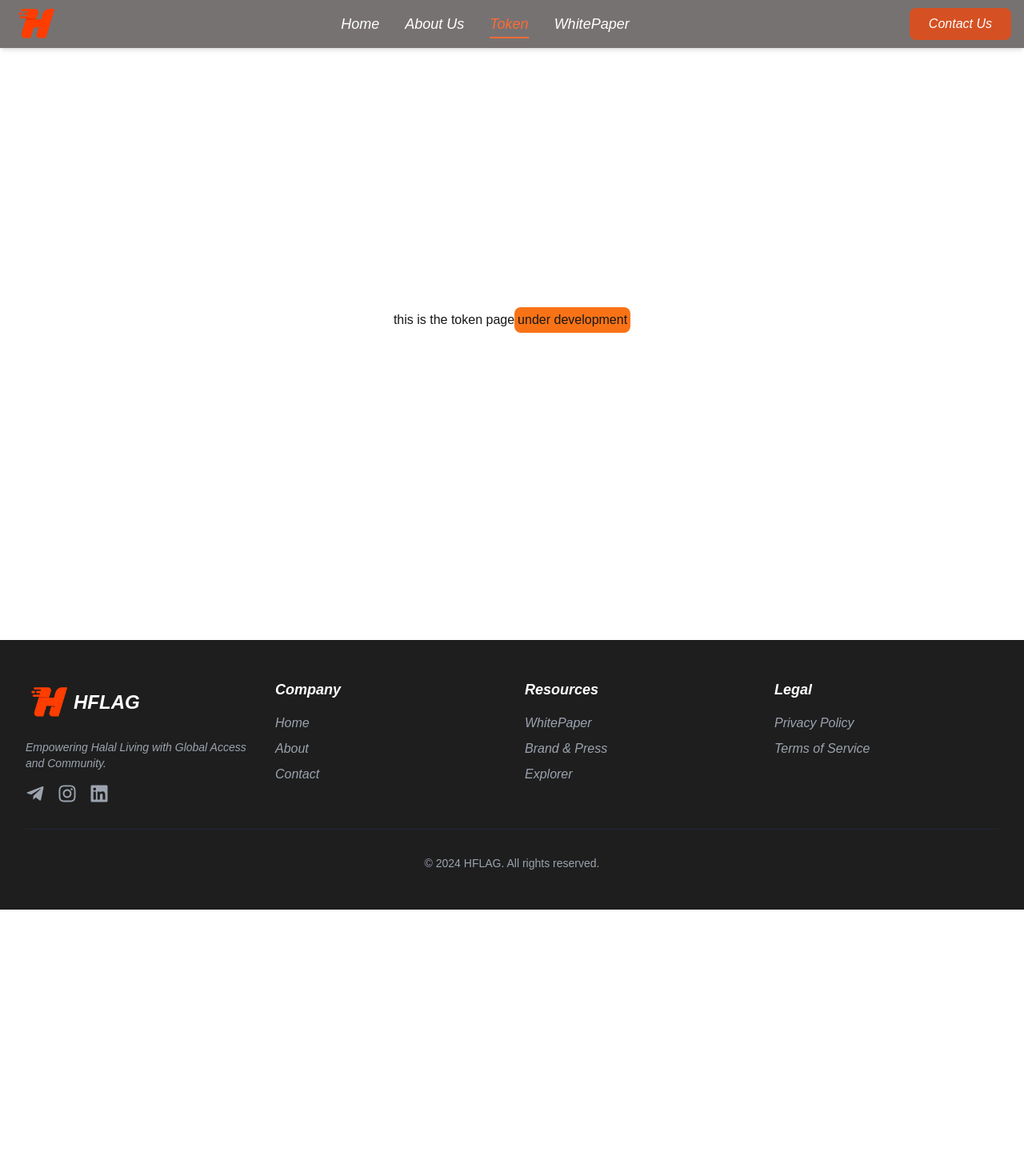
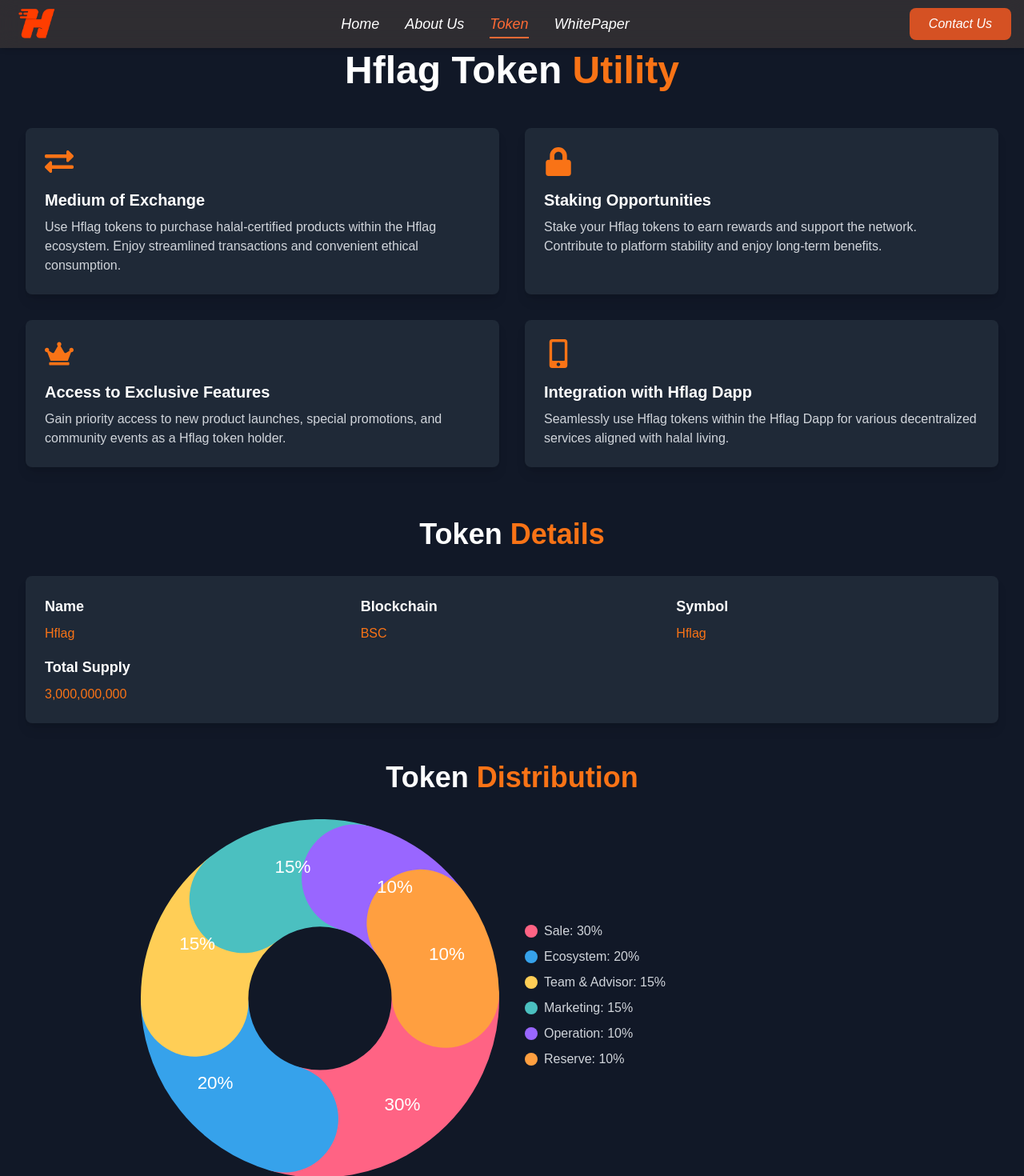
Before and after one commit to Souravhere/hflag, a Next.js app: page /token in a window 1280 px wide. Shown: the top 1470 px of the page at 80% size. Before the commit the page ends 1137 px from the top, so only its background shows below. Built offline with nearby package versions, Linux system fonts and the light colour scheme.

Commit message:
token page content added

```diff
--- a/package.json
+++ b/package.json
@@ -16,6 +16,7 @@
     "react-dom": "^18",
     "react-icons": "^5.3.0",
     "react-intersection-observer": "^9.13.1",
+    "react-minimal-pie-chart": "^8.4.0",
     "tailwind-merge": "^2.5.2"
   },
   "devDependencies": {
--- a/src/app/token/page.tsx
+++ b/src/app/token/page.tsx
@@ -1,11 +1,153 @@
+'use client'
+
 import React from 'react'
+import { motion } from 'framer-motion'
+import { useInView } from 'react-intersection-observer'
+import { FaExchangeAlt, FaLock, FaCrown, FaMobileAlt } from 'react-icons/fa'
+import { PieChart } from 'react-minimal-pie-chart'
 
-function page() {
+const tokenUtilities = [
+  {
+    icon: FaExchangeAlt,
+    title: 'Medium of Exchange',
+    description: 'Use Hflag tokens to purchase halal-certified products within the Hflag ecosystem. Enjoy streamlined transactions and convenient ethical consumption.',
+  },
+  {
+    icon: FaLock,
+    title: 'Staking Opportunities',
+    description: 'Stake your Hflag tokens to earn rewards and support the network. Contribute to platform stability and enjoy long-term benefits.',
+  },
+  {
+    icon: FaCrown,
+    title: 'Access to Exclusive Features',
+    description: 'Gain priority access to new product launches, special promotions, and community events as a Hflag token holder.',
+  },
+  {
+    icon: FaMobileAlt,
+    title: 'Integration with Hflag Dapp',
+    description: 'Seamlessly use Hflag tokens within the Hflag Dapp for various decentralized services aligned with halal living.',
+  },
+]
+
+const tokenDistribution = [
+  { title: 'Sale', value: 30, color: '#FF6384' },
+  { title: 'Ecosystem', value: 20, color: '#36A2EB' },
+  { title: 'Team & Advisor', value: 15, color: '#FFCE56' },
+  { title: 'Marketing', value: 15, color: '#4BC0C0' },
+  { title: 'Operation', value: 10, color: '#9966FF' },
+  { title: 'Reserve', value: 10, color: '#FF9F40' },
+]
+
+export default function page() {
+  const [ref, inView] = useInView({
+    triggerOnce: true,
+    threshold: 0.1,
+  })
+
+  const containerVariants = {
+    hidden: { opacity: 0 },
+    visible: {
+      opacity: 1,
+      transition: {
+        staggerChildren: 0.2,
+      },
+    },
+  }
+
+  const itemVariants = {
+    hidden: { y: 20, opacity: 0 },
+    visible: {
+      y: 0,
+      opacity: 1,
+      transition: {
+        type: 'spring',
+        stiffness: 100,
+      },
+    },
+  }
+
   return (
-    <div className='w-full h-screen flex items-center justify-center'>
-        this is the token page <span className='bg-orange-500 p-1 rounded-lg'>under development</span>
-    </div>
+    <motion.div
+      ref={ref}
+      initial="hidden"
+      animate={inView ? 'visible' : 'hidden'}
+      variants={containerVariants}
+      className="min-h-screen bg-gray-900 text-white py-16 px-4 sm:px-6 lg:px-8"
+    >
+      <div className="max-w-7xl mx-auto">
+        <motion.h1 variants={itemVariants} className="text-4xl md:text-5xl font-bold text-center mb-12">
+          Hflag Token <span className="text-orange-500">Utility</span>
+        </motion.h1>
+
+        <motion.div variants={itemVariants} className="grid grid-cols-1 md:grid-cols-2 gap-8 mb-16">
+          {tokenUtilities.map((utility, index) => (
+            <motion.div
+              key={index}
+              variants={itemVariants}
+              className="bg-gray-800 rounded-lg p-6 shadow-lg hover:shadow-xl transition-shadow duration-300"
+            >
+              <utility.icon className="text-4xl text-orange-500 mb-4" />
+              <h2 className="text-xl font-semibold mb-2">{utility.title}</h2>
+              <p className="text-gray-300">{utility.description}</p>
+            </motion.div>
+          ))}
+        </motion.div>
+
+        <motion.h2 variants={itemVariants} className="text-3xl md:text-4xl font-bold text-center mb-8">
+          Token <span className="text-orange-500">Details</span>
+        </motion.h2>
+
+        <motion.div variants={itemVariants} className="bg-gray-800 rounded-lg p-6 shadow-lg mb-12">
+          <div className="grid grid-cols-1 md:grid-cols-2 lg:grid-cols-3 gap-4">
+            <div>
+              <h3 className="text-lg font-semibold mb-2">Name</h3>
+              <p className="text-orange-500">Hflag</p>
+            </div>
+            <div>
+              <h3 className="text-lg font-semibold mb-2">Blockchain</h3>
+              <p className="text-orange-500">BSC</p>
+            </div>
+            <div>
+              <h3 className="text-lg font-semibold mb-2">Symbol</h3>
+              <p className="text-orange-500">Hflag</p>
+            </div>
+            <div>
+              <h3 className="text-lg font-semibold mb-2">Total Supply</h3>
+              <p className="text-orange-500">3,000,000,000</p>
+            </div>
+          </div>
+        </motion.div>
+
+        <motion.h2 variants={itemVariants} className="text-3xl md:text-4xl font-bold text-center mb-8">
+          Token <span className="text-orange-500">Distribution</span>
+        </motion.h2>
+
+        <motion.div variants={itemVariants} className="flex flex-col md:flex-row items-center justify-center gap-8">
+          <div className="w-full md:w-1/2 max-w-md">
+            <PieChart
+              data={tokenDistribution}
+              lineWidth={60}
+              paddingAngle={2}
+              rounded
+              label={({ dataEntry }) => `${dataEntry.value}%`}
+              labelStyle={{
+                fontSize: '5px',
+                fontFamily: 'sans-serif',
+                fill: '#fff',
+              }}
+              labelPosition={75}
+            />
+          </div>
+          <div className="w-full md:w-1/2 max-w-md">
+            {tokenDistribution.map((item, index) => (
+              <div key={index} className="flex items-center mb-2">
+                <div className="w-4 h-4 rounded-full mr-2" style={{ backgroundColor: item.color }}></div>
+                <span className="text-gray-300">{item.title}: {item.value}%</span>
+              </div>
+            ))}
+          </div>
+        </motion.div>
+      </div>
+    </motion.div>
   )
 }
-
-export default page
```
Also changed, not shown: 1 other file (tests, documents, lock files or other folders).
